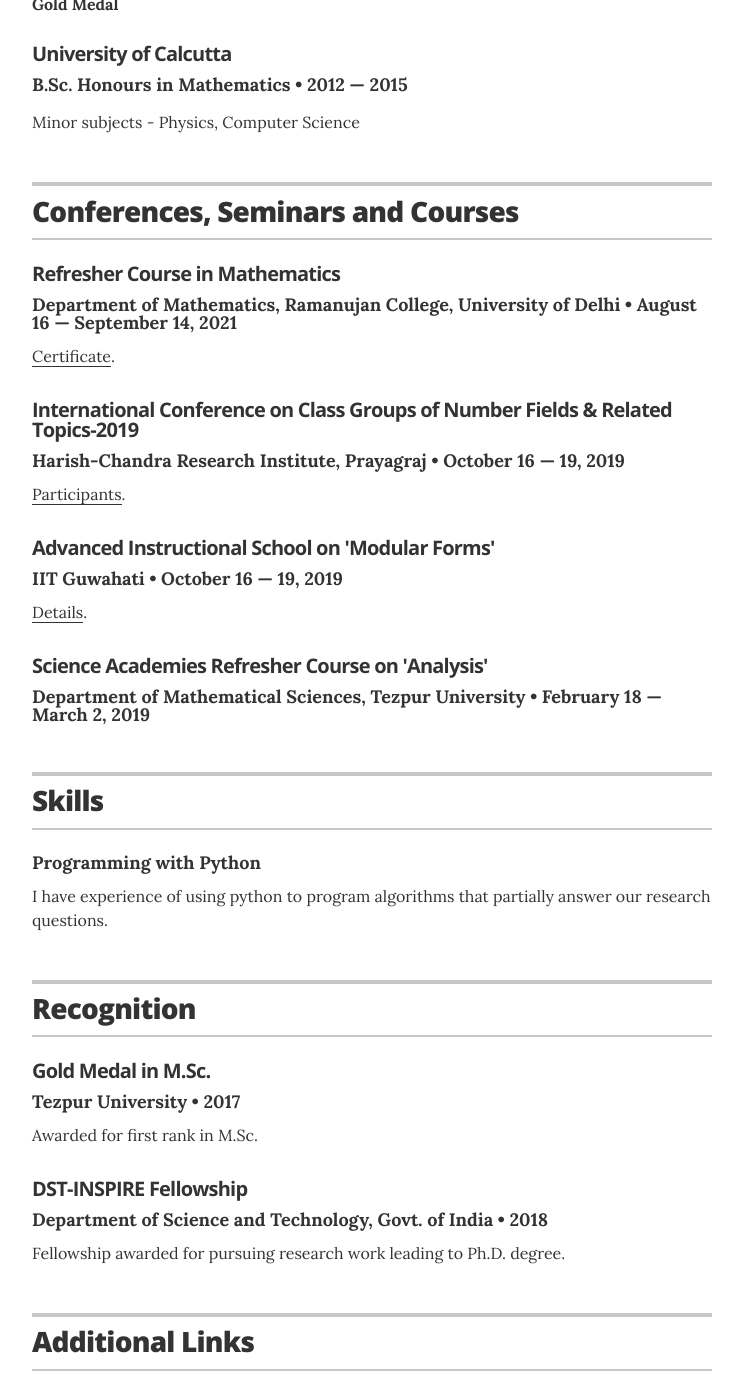
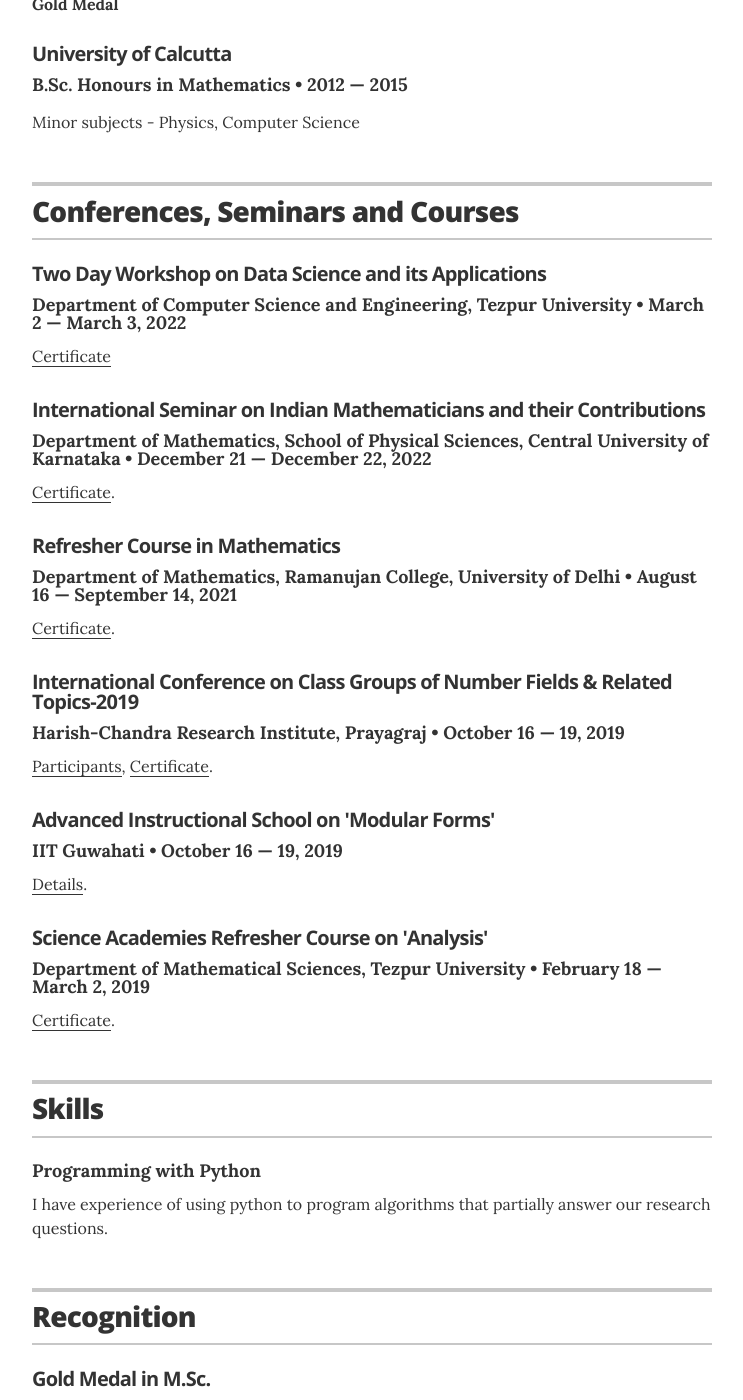
Before and after one commit to subhajitbn/subhajitbn.github.io, a Jekyll site: the page built from index.html, in a window 1280 px wide and 1400 px high, scrolled down 804 px. Shown: the whole window, without its empty margins (268-1011 px from the left). Built offline with Jekyll 4.4.1, drawn with Linux system fonts in a browser that asks for light colours.

Commit message:
Updated with new conferences

```diff
--- a/_data/conferences.yml
+++ b/_data/conferences.yml
@@ -1,7 +1,17 @@
 # Conferences
 # uncomment the urls if you wish to display them, and add your own URL
 
-# jazznotes.io
+- conference: Two Day Workshop on Data Science and its Applications
+  org: Department of Computer Science and Engineering, Tezpur University
+  duration: March 2 &mdash; March 3, 2022
+  description: <a href="">Certificate</a>
+
+- conference: International Seminar on Indian Mathematicians and their Contributions
+  org: Department of Mathematics, School of Physical Sciences, Central University of Karnataka
+  duration: December 21 &mdash; December 22, 2022
+#  url: "#"
+  description: <a href="docs/Subhajit_ISIMC-2022.pdf">Certificate</a>.
+
 - conference: Refresher Course in Mathematics
   org: Department of Mathematics, Ramanujan College, University of Delhi
   duration: August 16 &mdash; September 14, 2021
@@ -12,7 +22,7 @@
   org: Harish-Chandra Research Institute, Prayagraj
   duration: October 16 &mdash; 19, 2019
 #  url: "#"
-  description: <a href="https://sites.google.com/site/iccgnfrt2019/participants">Participants</a>.
+  description: <a href="https://sites.google.com/site/iccgnfrt2019/participants">Participants</a>, <a href="">Certificate</a>.
 
 - conference: Advanced Instructional School on 'Modular Forms'
   org: IIT Guwahati
@@ -24,7 +34,7 @@
   org: Department of Mathematical Sciences, Tezpur University
   duration: February 18 &mdash; March 2, 2019
 #  url: "#"
-#  description: <a href="https://www.ncmath.org/archives/atms/2019/ais/mf">Details</a>.
+  description: <a href="">Certificate</a>.
 
 # Springfield Community Outreach Group
 #- project: Springfield Community Outreach Group
```
